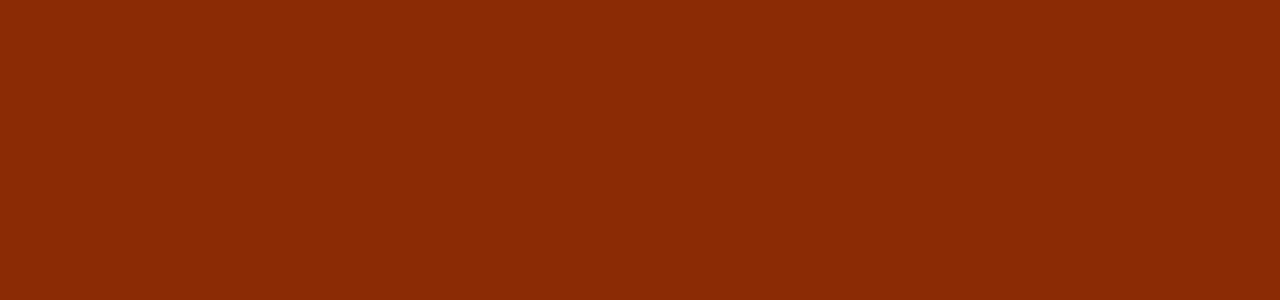
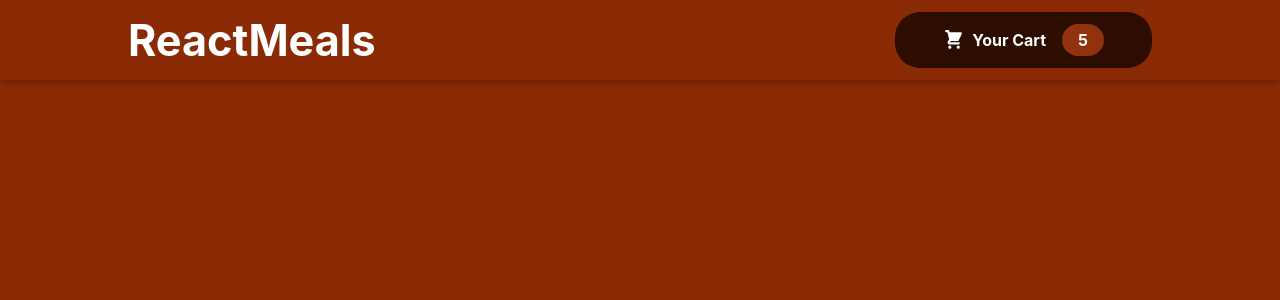
Before and after one commit to Patolinow/estudos, a React (Vite) app in the folder desafios/d-015-food-order-app/food-app/: page / in a window 1280 px wide. Shown: the top 300 px of the page. Built offline with nearby package versions, Linux system fonts and the light colour scheme.

Commit message:
✨ - Main and Headder added to app

```diff
--- a/desafios/d-015-food-order-app/food-app/src/App.tsx
+++ b/desafios/d-015-food-order-app/food-app/src/App.tsx
@@ -1,4 +1,6 @@
 import './App.css'
+import Header from './components/Header/Header';
+import Main from './components/Main/Main';
 
 function App() {
   const DUMMY_MEALS = [
@@ -30,7 +32,8 @@ function App() {
 
   return (
     <div className="App">
-
+      <Header/>
+      <Main/>
     </div>
   )
 }
```
